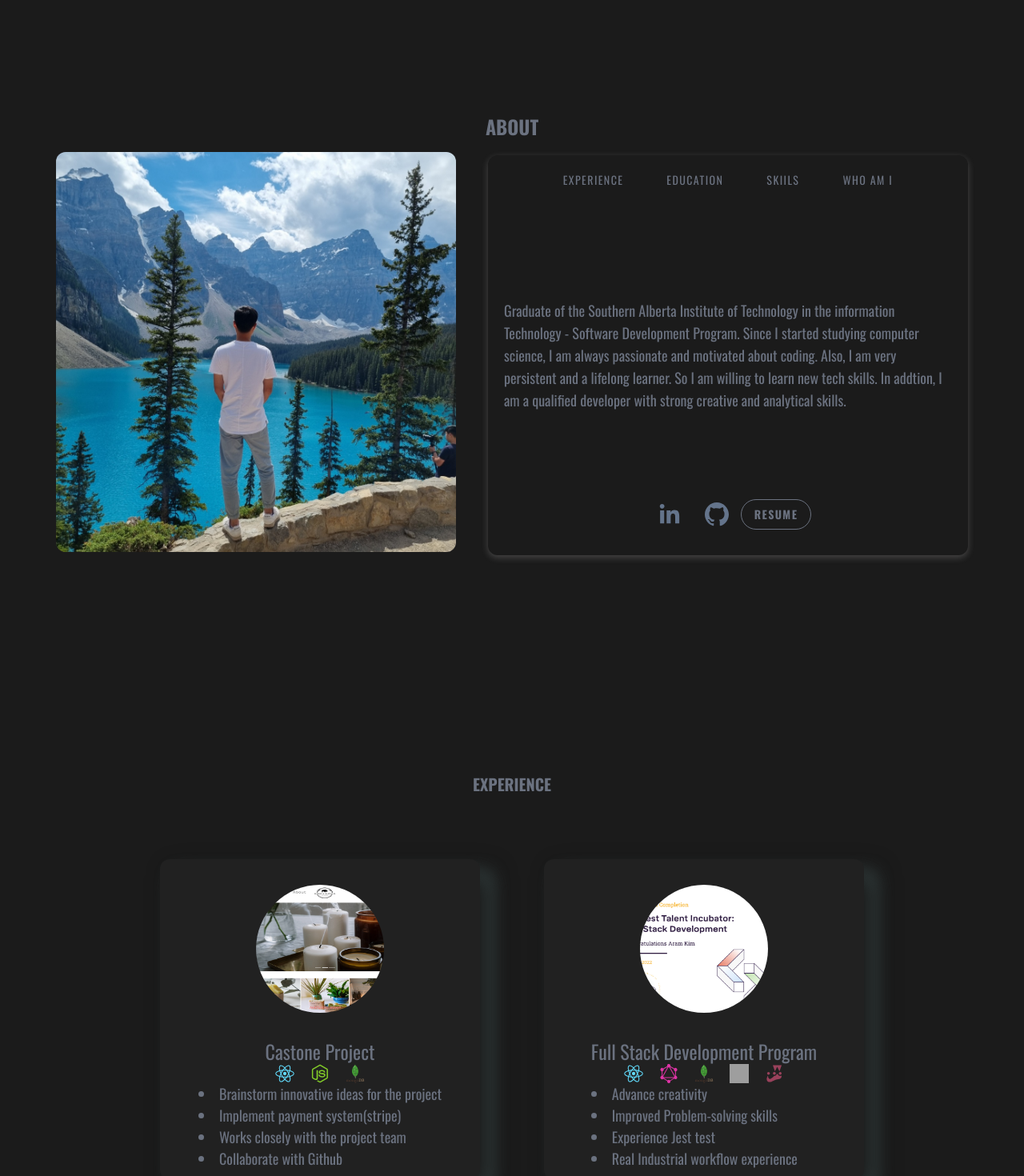
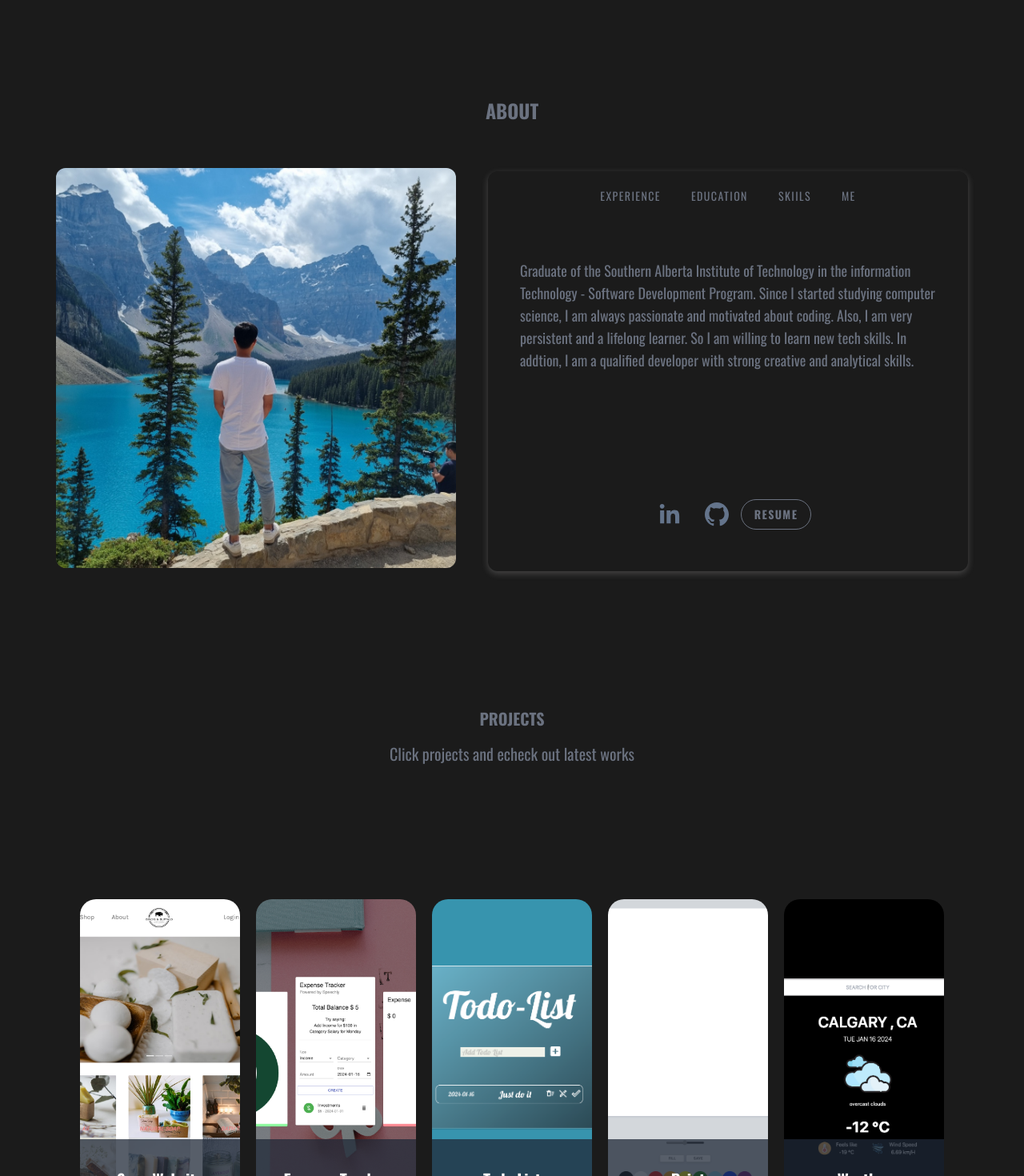
Before and after one commit to AramKim37/Aram-homepage, a Next.js app: page / in a window 1280 px wide. Shown: the part 780-2250 px from the top of the page at 80% size. Built offline with nearby package versions, Linux system fonts and the light colour scheme; grey boxes are pictures that could not be loaded.

Commit message:
completed about section

```diff
--- a/app/globals.css
+++ b/app/globals.css
@@ -148,18 +148,18 @@ html {
 
   @keyframes scroll {
     0% {
-      transform: translateY(20%);
+      transform: translateX(100%);
     }
     100% {
-      transform: translateY(-20%);
+      transform: translateX(-100%);
     }
   }
   @keyframes scroll-opposite {
     0% {
-      transform: translateY(-20%);
+      transform: translateX(-100%);
     }
     100% {
-      transform: translateY(20%);
+      transform: translateX(100%);
     }
   }
 }
--- a/app/page.js
+++ b/app/page.js
@@ -4,7 +4,8 @@ import Contact from "@/components/Contact";
 import Hero from "@/components/Hero";
 import Initial from "@/components/Initial";
 import Projects from "@/components/Projects";
-import Skills from "@/components/Skills";
+import Testimonials from "@/components/Testimonials";
+import Skills from "@/components/Testimonials";
 import Topbar from "@/components/TopBar";
 import WorkExperience from "@/components/WorkExperience";
 import { useEffect, useState } from "react";
@@ -23,13 +24,10 @@ export default function Home() {
         <About />
       </section>
       <section className="w-full">
-        <WorkExperience />
-      </section>
-      <section className="w-full">
         <Projects />
       </section>
       <section className="w-full">
-        <Skills />
+        <Testimonials />
       </section>
       <section className="w-full">
         <Contact />
--- a/components/About.jsx
+++ b/components/About.jsx
@@ -26,7 +26,7 @@ const About = () => {
       id="about"
       className="flex flex-col space-y-4 items-center justify-center text-center p-10 min-h-screen"
     >
-      <h1 className="uppercase text-center font-extrabold text-gray-500 text-2xl 2xl:text-4xl">
+      <h1 className="uppercase text-center font-extrabold text-gray-500 pb-10 text-2xl 2xl:text-4xl">
         About
       </h1>
       <div className="flex flex-col md:flex-row md:space-x-10">
@@ -44,8 +44,8 @@ const About = () => {
           src={Aram.src}
           className="flex mx-auto md:mb-0 flex-shrink-0 w-[200px] h-[250px] object-cover rounded-xl md:w-[300px] md:h-[500px] xl:w-[500px] xl:h-[500px] 2xl:h-[700px] pb-5 md:pb-0"
         />
-        <div className="flex  flex-col justify-center md:justify-between space-y-1 rounded-xl m-1 about-shadow md:w-[600px] md:h-[500px] overflow-scroll">
-          <div className="flex gap-5 items-center justify-center">
+        <div className="flex flex-col w-[350px] justify-center md:justify-between space-y-1 rounded-xl m-1 about-shadow items-center md:w-[600px] md:h-[500px] overflow-scroll">
+          <div className="flex gap-1 items-center justify-between">
             <button className="heroButton" onClick={() => setActive("exp")}>
               Experience
             </button>
@@ -56,12 +56,12 @@ const About = () => {
               Skiils
             </button>
             <button className="heroButton" onClick={() => setActive("who")}>
-              Who Am I
+              Me
             </button>
           </div>
-          <div className="flex items-center justify-center p-5">
+          <div className="flex items-center justify-center p-10">
             {active !== "exp" && active !== "edu" && active !== "skill" && (
-              <div className="w-full h-[300px] flex flex-col items-center justify-between">
+              <div className="w-full h-[350px] flex flex-col items-center justify-between">
                 <p className="text-[20x] md:text-lg text-gray-500 text-left 2xl:text-3xl">
                   Graduate of the Southern Alberta Institute of Technology in
                   the information Technology - Software Development Program.
@@ -114,7 +114,7 @@ const About = () => {
               </div>
             )}
             {active === "exp" && (
-              <div className="h-[300px] flex flex-col md:flex-row items-center justify-between gap-10 overflow-scroll">
+              <div className=" flex flex-col h-[350px] md:flex-row items-center justify-between gap-10 ">
                 <div className="flex flex-col items-center justify-center gap-5">
                   <Image
                     src={Capstone}
@@ -168,10 +168,10 @@ const About = () => {
                     <div className="text-gray-500 w-full">
                       <h3>2021</h3>
                       <div className="text-center md:text-left">
-                        <li>Brainstorm innovative ideas for the project</li>
-                        <li>Implement payment system(Stripe)</li>
-                        <li>Works closely with the projcet team</li>
-                        <li>Collaborate with Github</li>
+                        <li>Advance creativity</li>
+                        <li>Improved Problem-solving Skills</li>
+                        <li>Experience Jest Test</li>
+                        <li>Real Industrial workflow</li>
                       </div>
                     </div>
                   </div>
@@ -179,16 +179,17 @@ const About = () => {
               </div>
             )}
             {active === "edu" && (
-              <div className="w-full flex flex-col items-center justify-center h-[400px] text-gray-500">
-                <h1 className="">
-                  <span className="text-[#5aa5e6]">SAIT</span> - Diploma in
-                  Software Development Sept.2019 - May.2021,
+              <div className="w-full flex flex-col items-center justify-center h-[350px] text-gray-500">
+                <h1 className="text-2xl flex flex-col items-center justify-center gap-5">
+                  <span className="text-[#5aa5e6]">SAIT</span>Diploma in
+                  Software Development
+                  <span>Sept.2019 - May.2021</span>
                 </h1>
-                <p className="text-red-500">Calgary, AB</p>
+                <p className="text-red-500 text-2xl pt-5">Calgary, AB</p>
               </div>
             )}
             {active === "skill" && (
-              <div className="w-full h-[300px] flex flex-col items-center justify-between ">
+              <div className="w-full h-[350px] flex flex-col items-center justify-between ">
                 <Skill />
               </div>
             )}
--- a/components/Skill.jsx
+++ b/components/Skill.jsx
@@ -5,12 +5,12 @@ import TagCloud from "TagCloud";
 
 const Skill = () => {
   return (
-    <div className="w-[300px] md:w-full flex flex-col items-center justify-center">
-      <h1 className="text-2xl md:text-4xl text-gray-500 w-full text-left pb-10">
+    <div className="flex flex-col items-center justify-center">
+      <h1 className="text-2xl md:text-4xl text-gray-500 w-full text-center pb-10">
         Tech Stack
       </h1>
-      <div className="bg-white flex flex-col gap-5 ">
-        <ul className=" text-gray-500 uppercase flex items-center md:text-3xl justify-center gap-5 scroll">
+      <div className="bg-[#212121] flex flex-col gap-5 h-[200px] w-[200px] md:w-[600px] md:rounded-xl overflow-hidden items-center justify-center rounded-full">
+        <ul className=" text-gray-500 uppercase  flex items-center text-[14px] md:text-3xl justify-center gap-5 scroll">
           <li>react</li>
           <li>nodejs</li>
           <li>javascript</li>
@@ -18,7 +18,7 @@ const Skill = () => {
           <li>html</li>
           <li>Java</li>
         </ul>
-        <ul className=" text-gray-500 uppercase flex items-center md:text-3xl justify-center gap-5 scroll-opposite">
+        <ul className=" text-gray-500 uppercase flex items-center text-[14px] md:text-3xl justify-center gap-5 scroll-opposite">
           <li>css</li>
           <li>mongodb</li>
           <li>expressjs</li>
--- a/components/Skills.jsx
+++ b/components/Testimonials.jsx
@@ -10,7 +10,7 @@ import "swiper/css/pagination";
 import "swiper/css/scrollbar";
 import "swiper/react";
 
-const Skills = () => {
+const Testimonials = () => {
   const testimonials = [
     {
       id: 1,
@@ -74,4 +74,4 @@ const Skills = () => {
   );
 };
 
-export default Skills;
+export default Testimonials;
```
